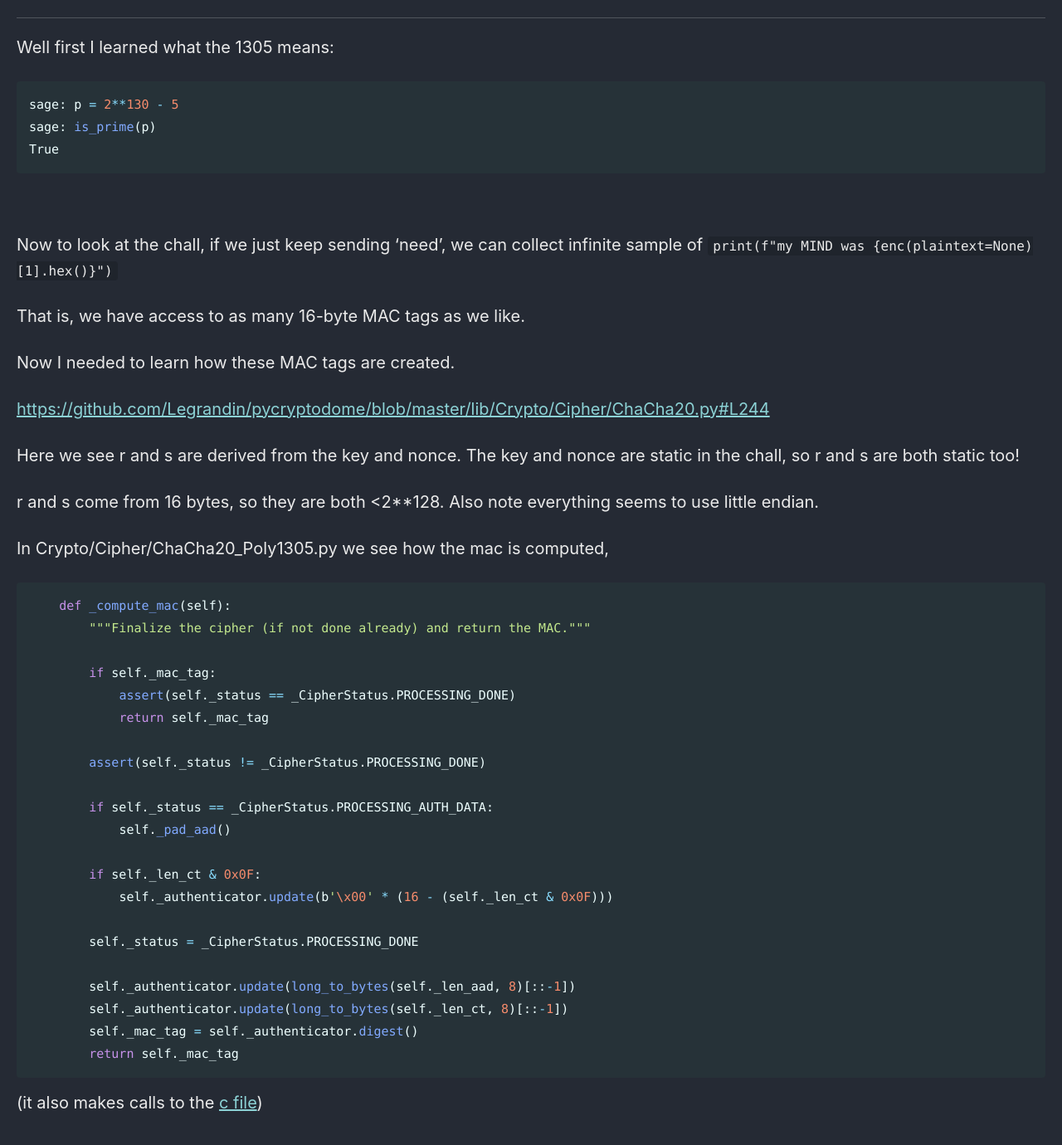
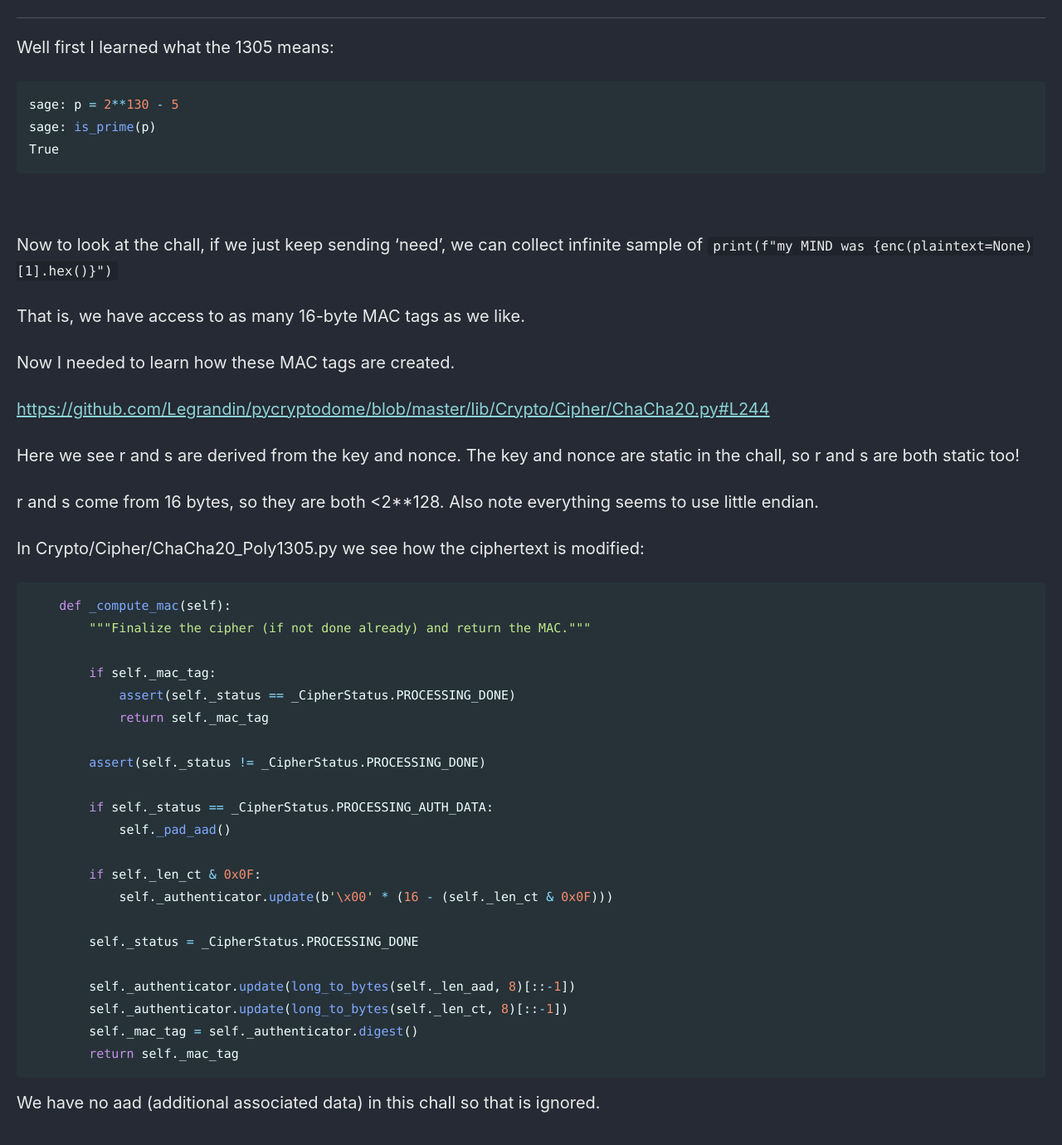
Before and after one commit to Connor-McCartney/Connor-McCartney.github.io, a Jekyll site: the page built from _pages/cryptography/other/Nostalgic-SECCONCTF14.md, in a window 1280 px wide and 1400 px high, scrolled down 2258 px. Shown: the top 1380 px of the window at 83% size. Built offline with Jekyll 4.4.1, drawn with Linux system fonts in a browser that asks for light colours; cached includes are drawn as plain includes.

Commit message:
Update Nostalgic-SECCONCTF14.md

````diff
--- a/_pages/cryptography/other/Nostalgic-SECCONCTF14.md
+++ b/_pages/cryptography/other/Nostalgic-SECCONCTF14.md
@@ -116,7 +116,7 @@ Here we see r and s are derived from the key and nonce. The key and nonce are st
 r and s come from 16 bytes, so they are both <2**128. Also note everything seems to use little endian.
 
 
-In Crypto/Cipher/ChaCha20_Poly1305.py we see how the mac is computed,
+In Crypto/Cipher/ChaCha20_Poly1305.py we see how the ciphertext is modified:
 
 ```py
     def _compute_mac(self):
@@ -142,4 +142,4 @@ In Crypto/Cipher/ChaCha20_Poly1305.py we see how the mac is computed,
         return self._mac_tag
 ```
 
-(it also makes calls to the [c file](https://github.com/Legrandin/pycryptodome/blob/master/src/poly1305.c))
+We have no aad (additional associated data) in this chall so that is ignored.
````
